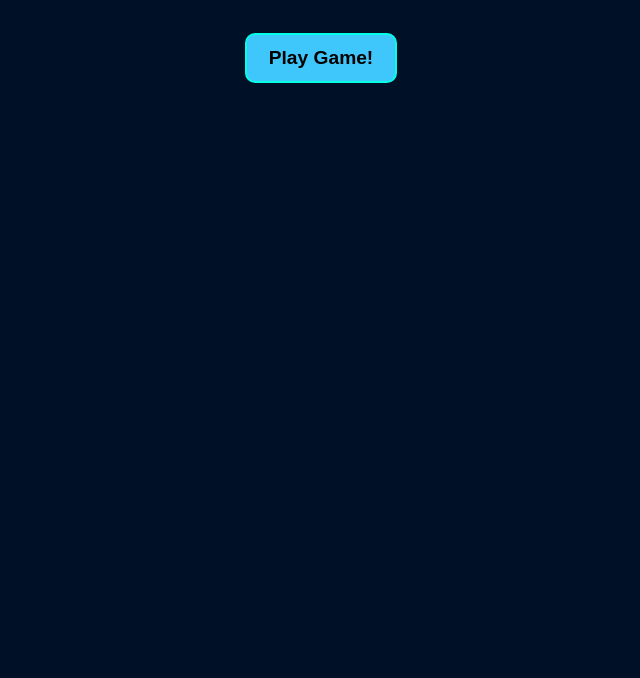
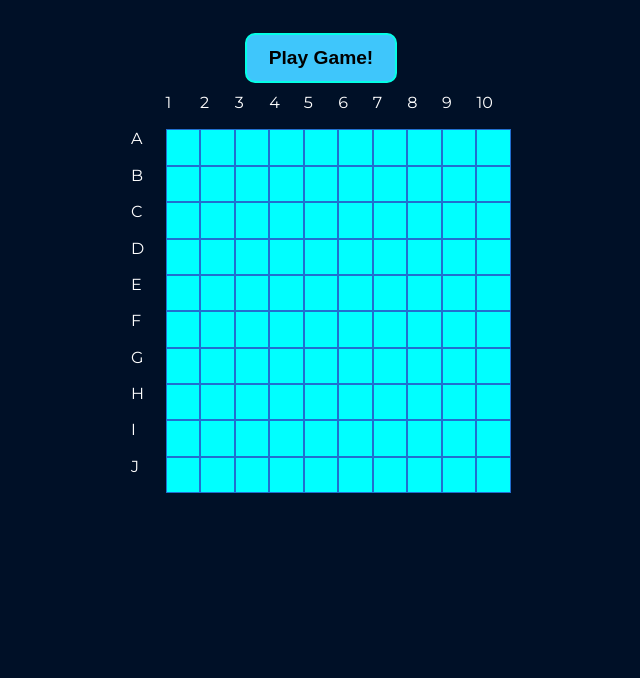
Before and after one commit to mustafa-bhatti/Battleship, a website built with webpack: page src/template.html in a window 1280 px wide. Shown: the part 84-762 px from the top of the page, without its empty margins (319-959 px from the left). Built offline with nearby package versions, Linux system fonts and the light colour scheme.

Commit message:
feat: create a 10/10 grid with labels using ui.js

```diff
--- a/src/index.js
+++ b/src/index.js
@@ -1,10 +1,4 @@
-// import { gameboard } from './Gameboard';
 import './styles.css';
+import { createGrid } from './ui';
 
-// let list = [
-//   [1, 2],
-//   [3, 4],
-//   [5, 6],
-// ];
-// console.log(list[0]);
-// index
+createGrid()
--- a/src/styles.css
+++ b/src/styles.css
@@ -6,12 +6,15 @@
   --blue: rgb(0, 16, 39);
   --blue-light: rgb(63, 198, 251);
   --cyan: cyan;
+  --blue-dark : rgb(33, 111, 207);
+
 }
 
 body {
   font-family: 'Montserrat', sans-serif;
   background-color: var(--blue);
   color: var(--cyan);
+
 }
 h2 {
   font-family: 'Michroma';
@@ -23,6 +26,9 @@ h2 {
   justify-content: center;
   align-items: center;
   gap: 10px;
+  /* padding-bottom: 20px;
+  border: 2px solid var(--cyan); */
+
 }
 button {
   cursor: pointer;
@@ -49,4 +55,28 @@ footer {
   bottom: 0;
   text-align: center;
   width: 99%;
+
 }
+.grid-container {
+  display: grid;
+  grid-template-columns: repeat(11,1fr);
+  grid-template-rows: repeat(11,1fr);
+  /* outline: 1px solid white; */
+  width: 380px;
+  height: 400px;
+  min-width: 350px;
+}
+.box {
+  background-color: var(--cyan);
+  border: 1px solid var(--blue-dark);
+  cursor: pointer;
+  /* width: 20px;
+  height: 20px; */
+}
+.empty {
+  background: transparent;
+  border: none;
+}
+.label {
+  color: white;
+}
--- a/src/template.html
+++ b/src/template.html
@@ -10,7 +10,9 @@
     <div class="main-container">
       <h2>BATTLESHIP</h2>
       <button type="button" id="play-btn">Play Game!</button>
+      <div class="grid-container">
 
+      </div>
     </div>
     <footer>
       <p>
--- a/src/ui.js
+++ b/src/ui.js
@@ -0,0 +1,24 @@
+export const createGrid = function () {
+  const gridContainer = document.querySelector('.grid-container');
+  const letters = 'ABCDEFGHIJ';
+  for (let x = 0; x < 11; x++) {
+    for (let y = 0; y < 11; y++) {
+      const newDiv = document.createElement('div');
+      if (x == 0 && y == 0) {
+        newDiv.className = 'empty';
+      } else if (x == 0 && y > 0) {
+        newDiv.className = 'label';
+        newDiv.textContent = y
+      }else if (x > 0 && y ==0 ){
+        newDiv.className = 'label';
+        newDiv.textContent = letters[x-1];
+      }
+
+       else {
+        newDiv.className = 'box';
+        newDiv.dataset.position = [x, y];
+      }
+      gridContainer.appendChild(newDiv);
+    }
+  }
+};
```
Also changed, not shown: src/gameboard.js (+6 -6 lines).
